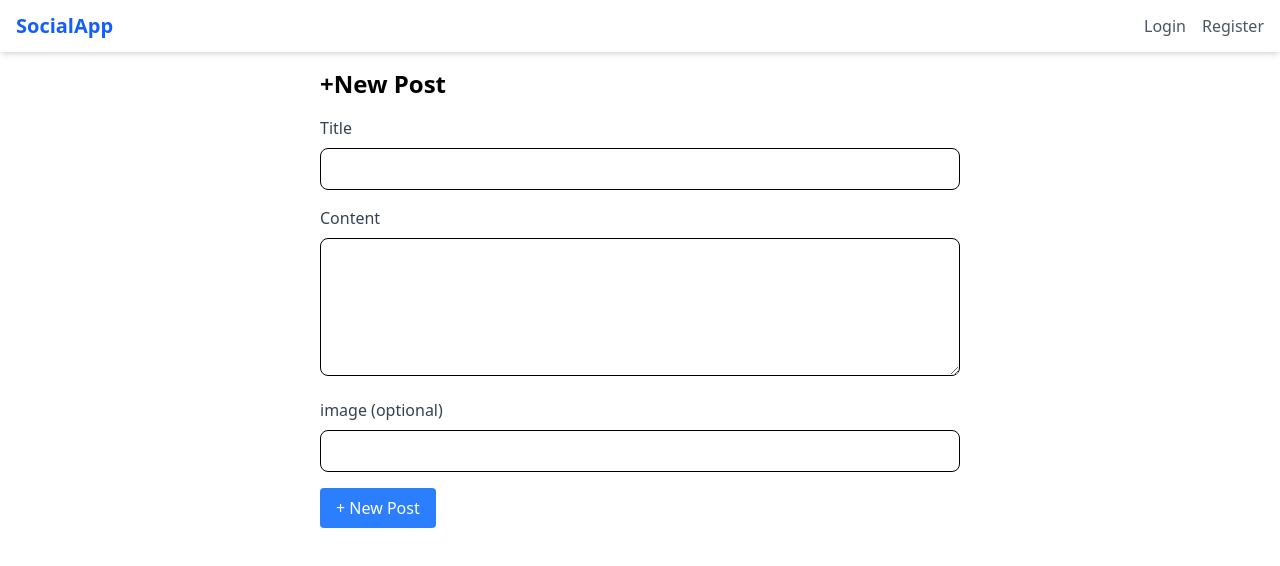
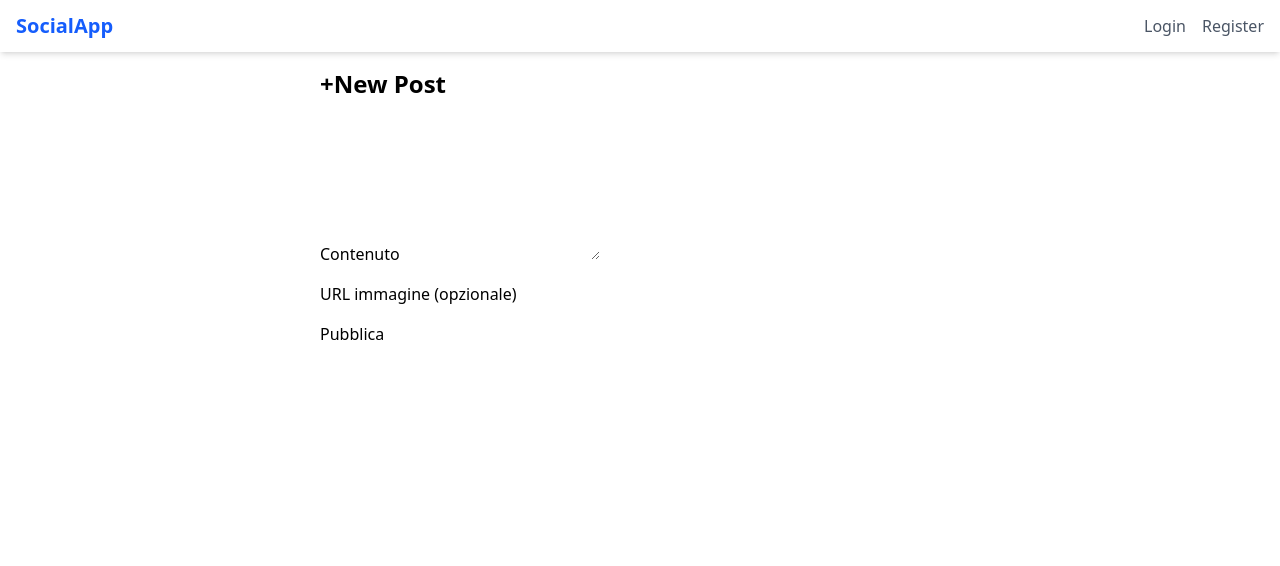
Before and after one commit to diegoferrari129/social-app, an Angular app in the folder frontend/: page /create-post in a window 1280 px wide. Shown: the top 566 px of the page. Built offline with nearby package versions, Linux system fonts and the light colour scheme.

Commit message:
del: removed post title property

```diff
--- a/frontend/src/app/features/post/components/create-post-form/create-post-form.html
+++ b/frontend/src/app/features/post/components/create-post-form/create-post-form.html
@@ -3,24 +3,13 @@
   <h2 class="text-2xl font-bold mb-4">+New Post</h2>
   <form (ngSubmit)="onSubmit()">
     <div class="mb-4">
-      <label class="block text-gray-700 mb-2">Title</label>
-      <input type="text" [(ngModel)]="title" name="title" required class="w-full px-3 py-2 border rounded-lg" />
+      <label>Contenuto</label>
+      <textarea [(ngModel)]="content" name="content" rows="6" required></textarea>
     </div>
     <div class="mb-4">
-      <label class="block text-gray-700 mb-2">Content</label>
-      <textarea [(ngModel)]="content" name="content" rows="5" required
-        class="w-full px-3 py-2 border rounded-lg"></textarea>
+      <label>URL immagine (opzionale)</label>
+      <input type="text" [(ngModel)]="postImg" name="postImg">
     </div>
-    <div class="mb-4">
-      <label class="block text-gray-700 mb-2">image (optional)</label>
-      <input type="text" [(ngModel)]="postImg" name="postImg" class="w-full px-3 py-2 border rounded-lg" />
-    </div>
-    @if (errorMessage) {
-    <div class="text-red-500 mb-4">{{ errorMessage }}</div>
-    }
-    <button type="submit" [disabled]="isSubmitting"
-      class="bg-blue-500 text-white px-4 py-2 rounded hover:bg-blue-600 disabled:opacity-50">
-      {{ isSubmitting ? 'Post begin created...' : '+ New Post' }}
-    </button>
+    <button type="submit">Pubblica</button>
   </form>
 </div>
--- a/frontend/src/app/features/post/components/create-post-form/create-post-form.ts
+++ b/frontend/src/app/features/post/components/create-post-form/create-post-form.ts
@@ -14,14 +14,13 @@ export class CreatePostForm {
   private postService = inject(PostService);
   private router = inject(Router);
 
-  title = '';
   content = '';
   postImg = '';
   errorMessage = '';
   isSubmitting = false;
 
   onSubmit() {
-    if (!this.title || !this.content) {
+    if (!this.content) {
       this.errorMessage = 'Title and content cannot be empty';
       return;
     }
@@ -30,7 +29,6 @@ export class CreatePostForm {
     this.errorMessage = '';
 
     this.postService.createPost({
-      title: this.title,
       content: this.content,
       postImg: this.postImg || undefined
     }).subscribe({
--- a/frontend/src/app/features/post/components/feed/feed.html
+++ b/frontend/src/app/features/post/components/feed/feed.html
@@ -26,9 +26,6 @@
       <a [routerLink]="['/post/edit', post.id]" class="text-blue-500 text-sm ml-4">Edit</a>
       }
     </div>
-    <h3 class="text-xl font-bold mb-2">
-      <a [routerLink]="['/post', post.id]" class="hover:underline">{{ post.title }}</a>
-    </h3>
     <p class="text-gray-700 mb-3">{{ post.content }}</p>
     @if (post.postImg) {
     <img [src]="post.postImg" class="w-full rounded mb-3" />
--- a/frontend/src/app/features/post/components/post-detail/post-detail.html
+++ b/frontend/src/app/features/post/components/post-detail/post-detail.html
@@ -9,7 +9,6 @@
       <div class="font-semibold">{{ post.userName }}</div>
       <div class="text-xs text-gray-500 ml-2">{{ post.createdAt | date:'dd/MM/yyyy HH:mm' }}</div>
     </div>
-    <h3 class="text-xl font-bold mb-2">{{ post.title }}</h3>
     <p class="text-gray-700 mb-3">{{ post.content }}</p>
     @if (post.postImg) {
     <img [src]="post.postImg" class="w-full rounded mb-3" />
--- a/frontend/src/app/features/post/components/post-edit/post-edit.html
+++ b/frontend/src/app/features/post/components/post-edit/post-edit.html
@@ -6,11 +6,6 @@
   } @else if (post) {
   <h2 class="text-2xl font-bold mb-4">Edit Post</h2>
   <form (ngSubmit)="onSubmit()">
-    <div class="mb-4">
-      <label class="block text-gray-700 mb-2">Title *</label>
-      <input type="text" [(ngModel)]="title" name="title" required
-        class="w-full px-3 py-2 border rounded-lg focus:outline-none focus:ring">
-    </div>
     <div class="mb-4">
       <label class="block text-gray-700 mb-2">Content *</label>
       <textarea [(ngModel)]="content" name="content" rows="6" required
--- a/frontend/src/app/features/post/components/post-edit/post-edit.ts
+++ b/frontend/src/app/features/post/components/post-edit/post-edit.ts
@@ -17,7 +17,6 @@ export class PostEdit implements OnInit, OnDestroy {
   loading = false;
   saving = false;
   error = '';
-  title = '';
   content = '';
   postImg = '';
 
@@ -49,7 +48,6 @@ export class PostEdit implements OnInit, OnDestroy {
           this.router.navigate(['/feed']);
           return;
         }
-        this.title = data.title;
         this.content = data.content;
         this.postImg = data.postImg || '';
         this.loading = false;
@@ -64,13 +62,8 @@ export class PostEdit implements OnInit, OnDestroy {
 
   onSubmit(): void {
     if (!this.post) return;
-    if (!this.title.trim() || !this.content.trim()) {
-      this.error = 'Title and content are required';
-      return;
-    }
     this.saving = true;
     this.postService.updatePost(this.post.id, {
-      title: this.title,
       content: this.content,
       postImg: this.postImg || undefined
     }).subscribe({
--- a/frontend/src/app/features/post/components/user-post-list/user-post-list.html
+++ b/frontend/src/app/features/post/components/user-post-list/user-post-list.html
@@ -10,9 +10,6 @@
       <div class="font-semibold">{{ post.userName }}</div>
       <div class="text-xs text-gray-500 ml-2">{{ post.createdAt | date:'dd/MM/yyyy HH:mm' }}</div>
     </div>
-    <h3 class="text-xl font-bold mb-2">
-      <a [routerLink]="['/post', post.id]" class="hover:underline">{{ post.title }}</a>
-    </h3>
     <p class="text-gray-700 mb-3">{{ post.content }}</p>
     @if (post.postImg) {
     <img [src]="post.postImg" class="w-full rounded mb-3" />
--- a/frontend/src/app/features/post/post.model.ts
+++ b/frontend/src/app/features/post/post.model.ts
@@ -8,7 +8,6 @@ export interface PostComment {
 
 export interface Post {
   id: string;
-  title: string;
   content: string;
   postImg?: string;
   userId: string;
--- a/frontend/src/app/features/post/post.service.ts
+++ b/frontend/src/app/features/post/post.service.ts
@@ -14,7 +14,7 @@ export class PostService {
     return this.http.get<Post[]>(`${this.apiUrl}/post/feed?page=${page}&pageSize=${pageSize}`);
   }
 
-  createPost(postData: { title: string; content: string; postImg?: string }): Observable<Post> {
+  createPost(postData: { content: string; postImg?: string }): Observable<Post> {
     return this.http.post<Post>(`${this.apiUrl}/post/create`, postData);
   }
 
@@ -34,7 +34,7 @@ export class PostService {
     return this.http.post<PostComment>(`${this.apiUrl}/post/${postId}/comment`, { text });
   }
 
-  updatePost(id: string, postData: { title: string; content: string; postImg?: string }): Observable<Post> {
+  updatePost(id: string, postData: { content: string; postImg?: string }): Observable<Post> {
     return this.http.put<Post>(`${this.apiUrl}/post/${id}`, postData);
   }
 
```
